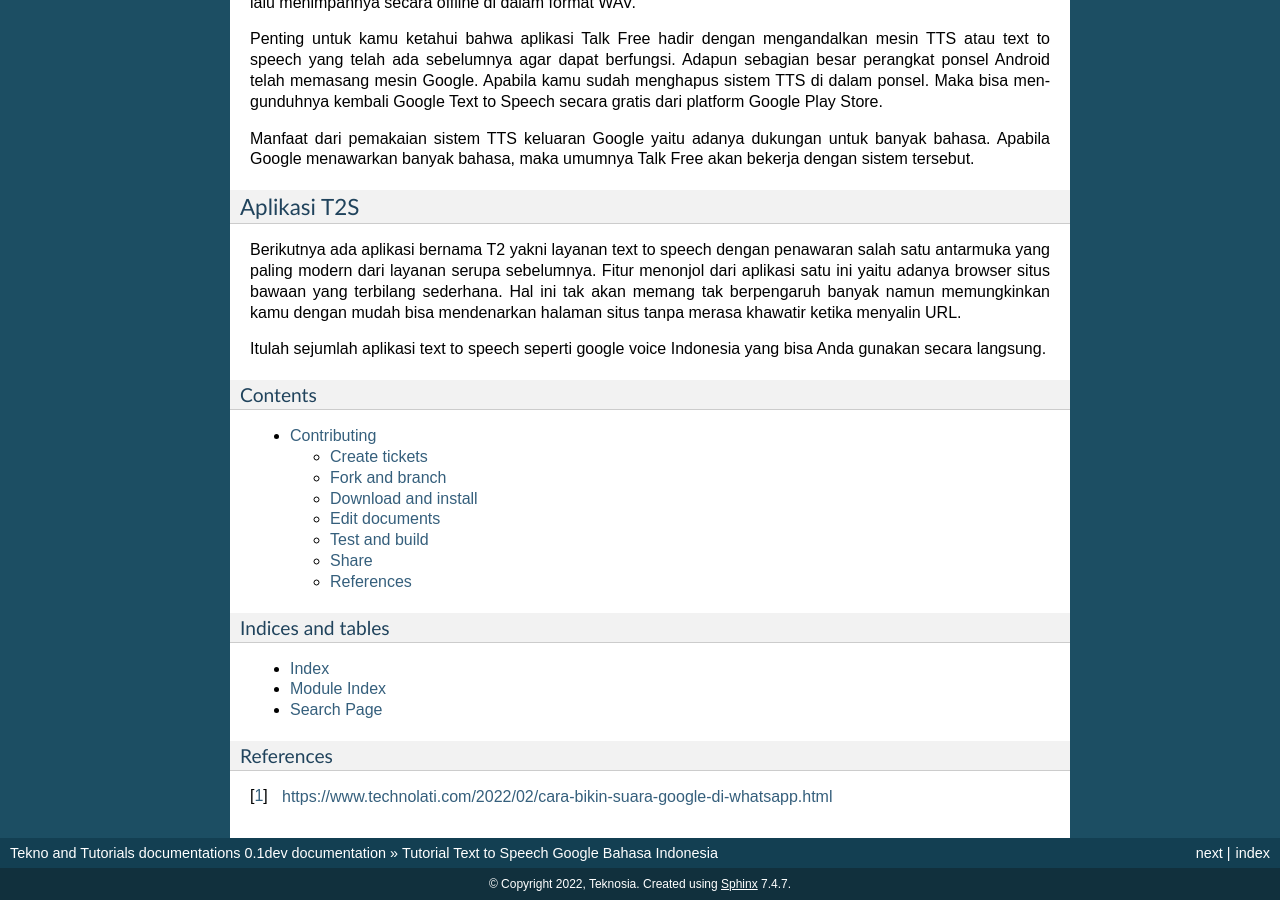
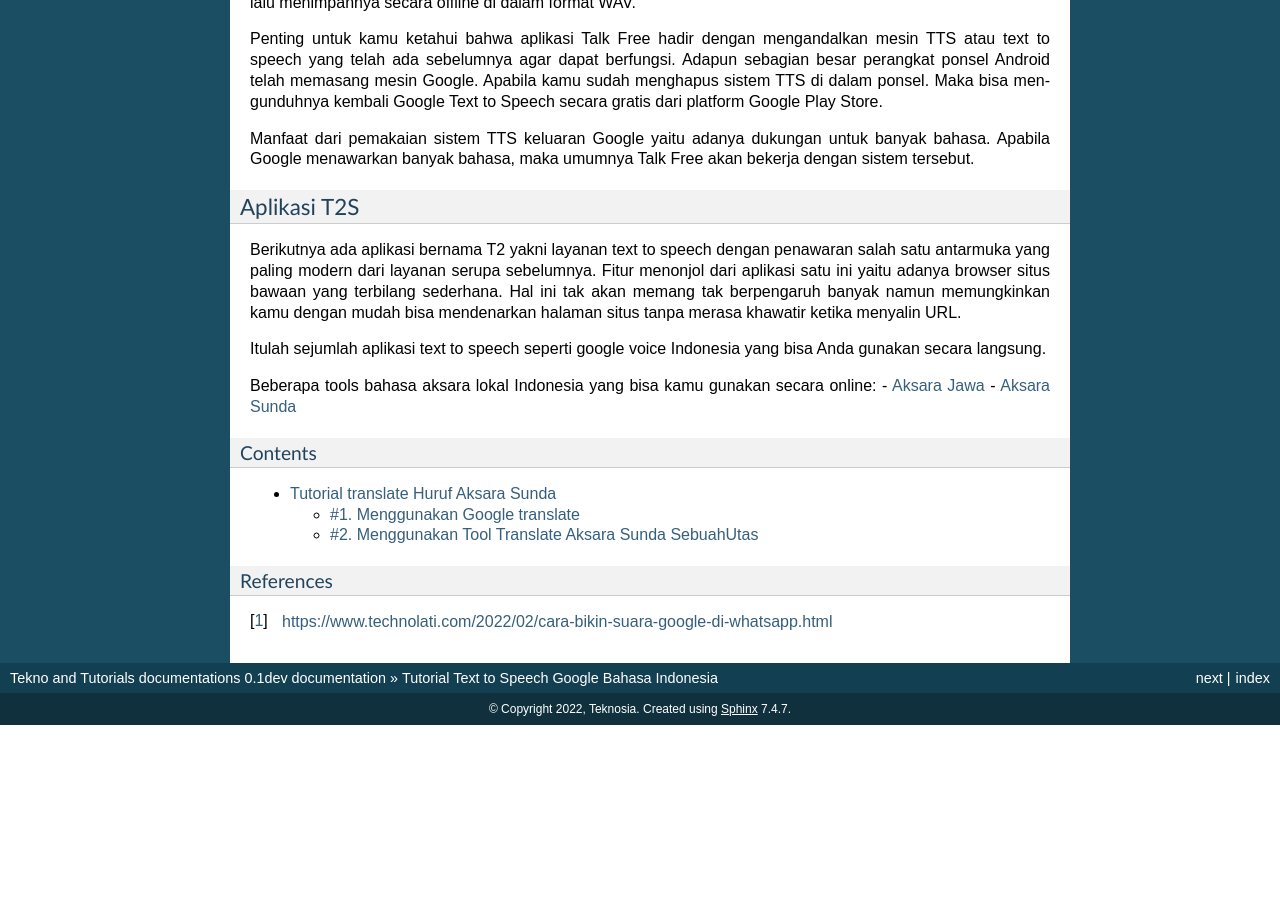
Before and after one commit to techidn/truffle, a Sphinx documentation site: the page built from docs/index.rst, in a window 1280 px wide and 900 px high, scrolled down 1473 px. Built offline with Sphinx 7.4.7, drawn with Linux system fonts in a browser that asks for light colours; pages that are not in the unit, such as notebooks, are missing from menus; after the commit the page ends 2198 px from its top, so only the background shows below that; some of the changed text lies outside the part shown.

Commit message:
Update index.rst

```diff
--- a/docs/index.rst
+++ b/docs/index.rst
@@ -48,6 +48,10 @@ Berikutnya ada aplikasi bernama T2 yakni layanan text to speech dengan penawaran
 
 Itulah sejumlah aplikasi text to speech seperti google voice Indonesia yang bisa Anda gunakan secara langsung.
 
+Beberapa tools bahasa aksara lokal Indonesia yang bisa kamu gunakan secara online:
+- `Aksara Jawa <https://www.sebuahutas.com/2022/03/translate-aksara-jawa-online-dari-huruf.html>`_
+- `Aksara Sunda <https://www.sebuahutas.com/2022/04/translate-huruf-aksara-sunda-font-latin.html>`_
+
 ********
 Contents
 ********
@@ -56,17 +60,7 @@ Contents
    :maxdepth: 2
 
    style-guide
-   contribute/index
-
-
-******************
-Indices and tables
-******************
-
-* :ref:`genindex`
-* :ref:`modindex`
-* :ref:`search`
-
+   aksara-sunda/index
 
 **********
 References
```
